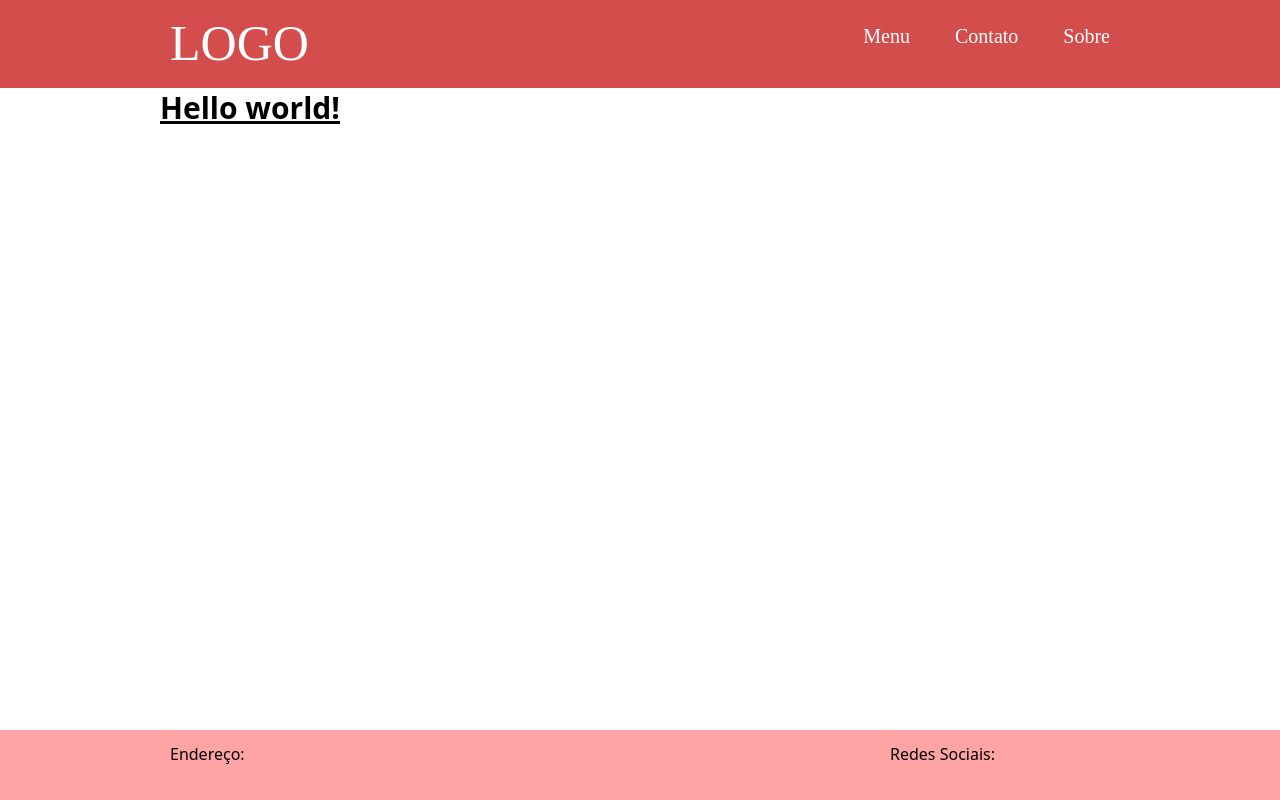
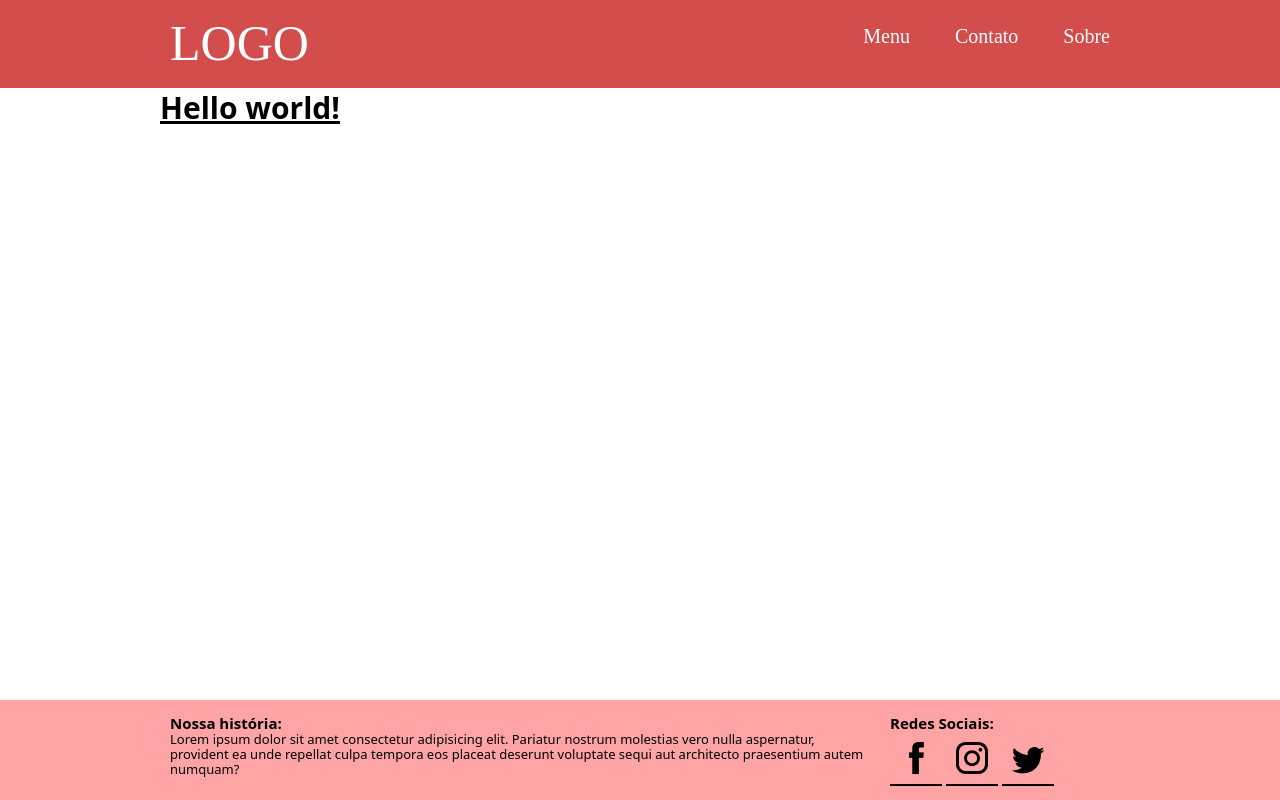
Before and after one commit to CamilaBraga13/ProjetoFInalTraineebyron2022, a website: page src/home.html in a window 1280 px wide. Drawn offline with Linux system fonts and the light colour scheme.

Commit message:
Arrumando footer

```diff
--- a/css/style.css
+++ b/css/style.css
@@ -39,11 +39,30 @@
   bottom: 0;
   background: #ff5f5f91;
   width: 100%;
-  height: 70px;
+  height: 100px;
   position: absolute;
   padding: 15px 0;
 }
 
+.footer h2 {
+  font-weight: bold;
+  font-size: 15px;
+}
+
+.footer p{
+  font-size: 13px;
+}
+
+.footer_redes ul li {
+  display: inline-block;
+
+}
+
+.footer_redes ul li a{
+  border-bottom: 2px solid #000000;
+  display: block;
+  padding: 10px;
+}
 /* FIM FOOTER */
 
 /* INTRODUCAO */
--- a/src/home.html
+++ b/src/home.html
@@ -30,13 +30,27 @@
     </div>
   </header>
 
+
+
   <footer class="footer">
     <div class="container">
       <div class="footer.contato grid-12">
-        <p>Endereço:</p>
+        <h2>Nossa história:</h2>
+        <p>Lorem ipsum dolor sit amet consectetur adipisicing elit. Pariatur nostrum molestias vero nulla aspernatur, provident ea unde repellat culpa tempora eos placeat deserunt voluptate sequi aut architecto praesentium autem numquam?</p>
       </div>
-      <div class="footer.redes grid-4">
-        <p>Redes Sociais:</p>
+      <div class="footer_redes grid-4">
+        <h2>Redes Sociais:</h2>
+        <ul>
+          <li>
+            <a href="#"><img src="../img/redes-sociais/facebook 3.png" alt="Facebook"></a>
+          </li>
+          <li>
+            <a href="#"><img src="../img/redes-sociais/instagram 1.png" alt=""></a>
+          </li>
+          <li>
+            <a href="#"><img src="../img/redes-sociais/Vector.png" alt=""></a>
+          </li>
+        </ul>
       </div>
     </div>
   </footer>
```
Also changed, not shown: img/redes-sociais/Vector.png (added), img/redes-sociais/facebook 3.png (added), img/redes-sociais/instagram 1.png (added).
